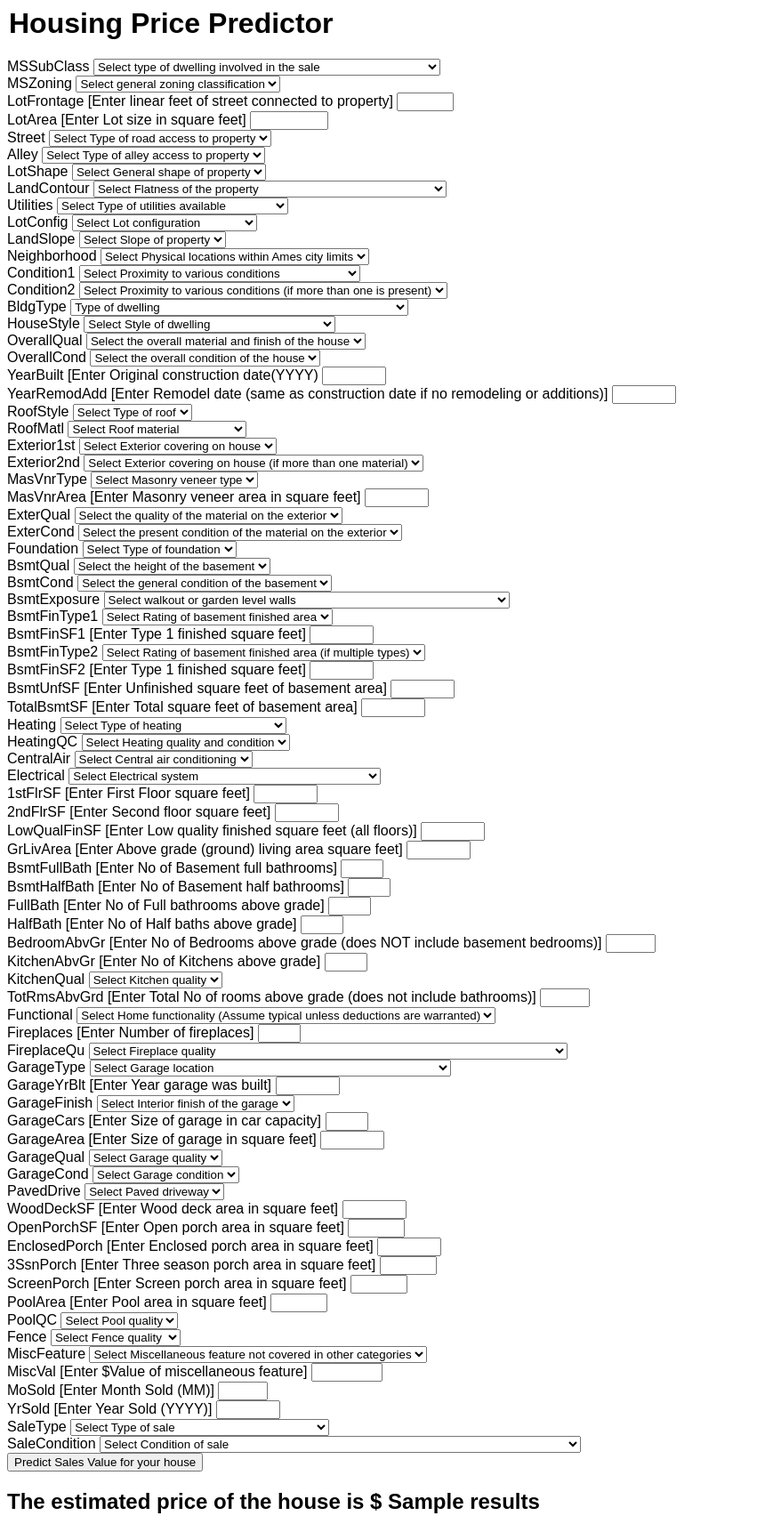
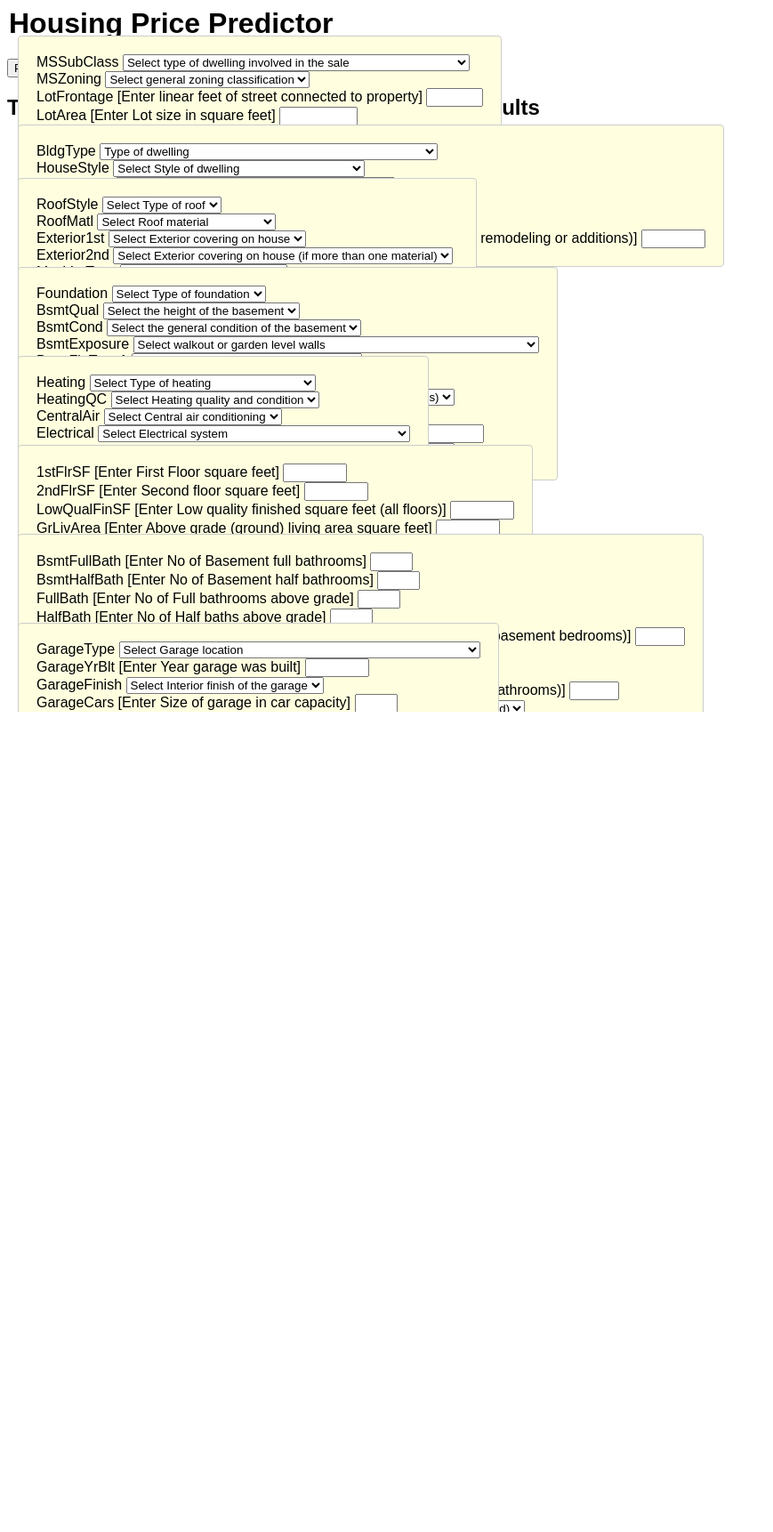
Before and after one commit to SiddharthSunilPatil/house_price_advanced_regression, a Flask app: template templates/home.html in a window 1280 px wide. Shown: the whole page at 89% size, without its empty margins (0-869 px from the left). After the commit the page ends 800 px from the top, so only its background shows below. Run offline with Flask 3, Linux system fonts and the light colour scheme; the template is opened without the code that fills it: most values are stand-ins (such as "Sample title", 1, 10 or a date in 2020).

Commit message:
updated home.html

```diff
--- a/templates/home.html
+++ b/templates/home.html
@@ -9,7 +9,7 @@
         <h1>
             <legend>Housing Price Predictor</legend>
         </h1>
-        <div class="form-box">
+        <div class="form-box_layout_features">
         <div class="mb-3">
             <label class="form-label">MSSubClass</label>
             <select class="form-control" name="MSSubClass" placeholder="Enter MSSubClass" required>
@@ -377,6 +377,8 @@
                 </option>
             </select>
         </div>
+        </div>
+        <div class="form-box_built_features">
         <div class="mb-3">
             <label class="form-label">BldgType</label>
             <select class="form-control" name="BldgType" placeholder="Enter BldgType"
@@ -515,6 +517,8 @@
             <input class="form-control" type="number" name="YearRemodAdd"
                 placeholder="" min='1950' max='2015' />
         </div>
+        </div>
+        <div class="form-box_exterior_features">
         <div class="mb-3">
             <label class="form-label">RoofStyle</label>
             <select class="form-control" name="RoofStyle" placeholder="Enter RoofStyle"
@@ -758,6 +762,8 @@
                 </option>
             </select>
         </div>
+        </div>
+        <div class="form-box_basement_features">
         <div class="mb-3">
             <label class="form-label">Foundation</label>
             <select class="form-control" name="Foundation" placeholder="Enter Foundation"
@@ -931,6 +937,8 @@
             <input class="form-control" type="number" name="TotalBsmtSF"
                 placeholder="" min='0' max='6500' />
         </div>
+        </div>
+        <div class="form-box_utilities">
         <div class="mb-3">
             <label class="form-label">Heating</label>
             <select class="form-control" name="Heating" placeholder="Enter Heating"
@@ -1013,6 +1021,8 @@
                 </option>
             </select>
         </div>
+        </div>
+        <div class="form-box_area">
         <div class="mb-3">
             <label class="form-label">1stFlrSF [Enter First Floor square feet]</label>
             <input class="form-control" type="number" name="1stFlrSF"
@@ -1033,6 +1043,8 @@
             <input class="form-control" type="number" name="GrLivArea"
                 placeholder="" min='300' max='6000' />
         </div>
+        </div>
+        <div class="form-box_rooms">
         <div class="mb-3">
             <label class="form-label">BsmtFullBath [Enter No of Basement full bathrooms]</label>
             <input class="form-control" type="number" name="BsmtFullBath"
@@ -1151,6 +1163,8 @@
                 </option>
             </select>
         </div>
+        </div>
+        <div class="form-box_garage_features">
         <div class="mb-3">
             <label class="form-label">GarageType</label>
             <select class="form-control" name="GarageType" placeholder="Enter GarageType"
@@ -1279,6 +1293,8 @@
                 </option>
             </select>
         </div>
+        </div>
+        <div class="form-box_additional_features">
         <div class="mb-3">
             <label class="form-label">WoodDeckSF [Enter Wood deck area in square feet]</label>
             <input class="form-control" type="number" name="WoodDeckSF"
@@ -1383,6 +1399,8 @@
             <input class="form-control" type="number" name="MiscVal"
                 placeholder="" min='0' max='20000' />
         </div>
+        </div>
+        <div class="form-box_sale_features">
         <div class="mb-3">
             <label class="form-label">MoSold [Enter Month Sold (MM)]</label>
             <input class="form-control" type="number" name="MoSold"
@@ -1455,8 +1473,11 @@
                 </option>
             </select>
         </div>
+        </div>
+        <div class="form-box_submit">
         <div class="mb-3">
             <input class="btn btn-primary" type="submit" value="Predict Sales Value for your house" required />
+        </div>
         </div>
     </form>
     </div>
```
